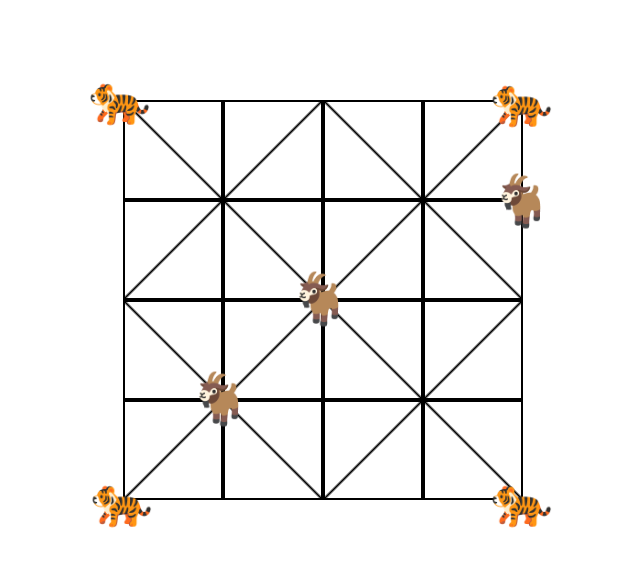
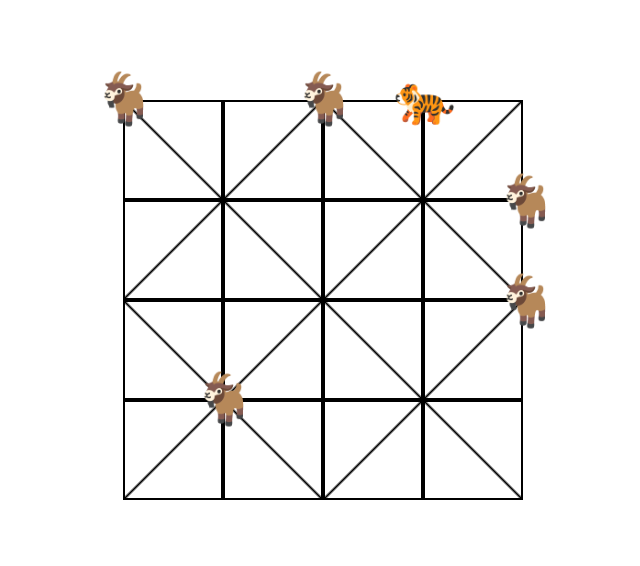
Before and after one commit to tomviner/tiger-and-goat, a React (Create React App) app in the folder browser/: page / in a window 1280 px wide. Shown: the top 566 px of the page, without its empty margins (267-907 px from the left). Built offline with nearby package versions, Linux system fonts and the light colour scheme.

Commit message:
make board dynamic

```diff
--- a/browser/package.json
+++ b/browser/package.json
@@ -10,6 +10,7 @@
     "@types/node": "^12.20.13",
     "@types/react": "^17.0.5",
     "@types/react-dom": "^17.0.5",
+    "immutable": "^4.0.0-rc.12",
     "react": "^17.0.2",
     "react-dom": "^17.0.2",
     "react-scripts": "4.0.3",
--- a/browser/src/board.css
+++ b/browser/src/board.css
@@ -9,13 +9,11 @@
 }
 
 .box {
-    border: 2px solid black;
     position: relative;
 }
 
-.hiddenBox {
-    position: relative;
-
+.visibleBox {
+    border: 2px solid black;
 }
 
 .diagBackward {
@@ -39,7 +37,7 @@
 }
 
 .piece {
-    right: 70px;
+    right: 65px;
     bottom: 70px;
     position: absolute;
 }
--- a/browser/src/board.tsx
+++ b/browser/src/board.tsx
@@ -1,4 +1,5 @@
 import React from 'react';
+import { range2d, getClsNames, rand } from './utils.js';
 
 import './board.css';
 
@@ -6,49 +7,32 @@ function Board() {
 
   return (
     <div className={"gameBoard"}>
-      <div className={"box diagBackward"}>
-        <div className={"piece tiger"}></div>
-      </div>
-      <div className={"box diagForward"}></div>
-      <div className={"box diagBackward"}></div>
-      <div className={"box diagForward"}></div>
-      <div className={"hiddenBox"}>
-        <div className={"piece tiger"}></div>
-      </div>
+      {
+        range2d(5, 5).toJS().map(([x, y]) => {
+          const visible = x < 4 && y < 4;
 
-      <div className={"box diagForward"}></div>
-      <div className={"box diagBackward"}></div>
-      <div className={"box diagForward"}></div>
-      <div className={"box diagBackward"}></div>
-      <div className={"hiddenBox"}>
-        <div className={"piece goat"}></div>
-      </div>
+          const boxClsNames = getClsNames({
+            visibleBox: visible,
+            diagForward: (visible && ((x + y) % 2)),
+            diagBackward: (visible && !((x + y) % 2)),
+          }, "box");
 
-      <div className={"box diagBackward"}></div>
-      <div className={"box diagForward"}></div>
-      <div className={"box diagBackward"}>
-        <div className={"piece goat"}></div>
-      </div>
-      <div className={"box diagForward"}></div>
-      <div className={"hiddenBox"}></div>
-
-      <div className={"box diagForward"}></div>
-      <div className={"box diagBackward"}>
-        <div className={"piece goat"}></div>
-      </div>
-      <div className={"box diagForward"}></div>
-      <div className={"box diagBackward"}></div>
-      <div className={"hiddenBox"}></div>
-
-      <div className={"hiddenBox"}>
-        <div className={"piece tiger"}></div>
-      </div>
-      <div className={"hiddenBox"}></div>
-      <div className={"hiddenBox"}></div>
-      <div className={"hiddenBox"}></div>
-      <div className={"hiddenBox"}>
-        <div className={"piece tiger"}></div>
-      </div>
+          let pieceClass = '';
+          if (rand(0.3)) {
+            if (rand(0.5)) {
+              pieceClass = 'tiger';
+            } else {
+              pieceClass = 'goat';
+            }
+          }
+          const pieceClsNames = getClsNames({}, `${pieceClass} piece`);
+          return (
+            <div className={boxClsNames}>
+              <div className={pieceClsNames}></div>
+            </div>
+          )
+        })
+      }
     </div>
   );
 }
```
Also changed, not shown: 1 other file (tests, documents, lock files or other folders).
